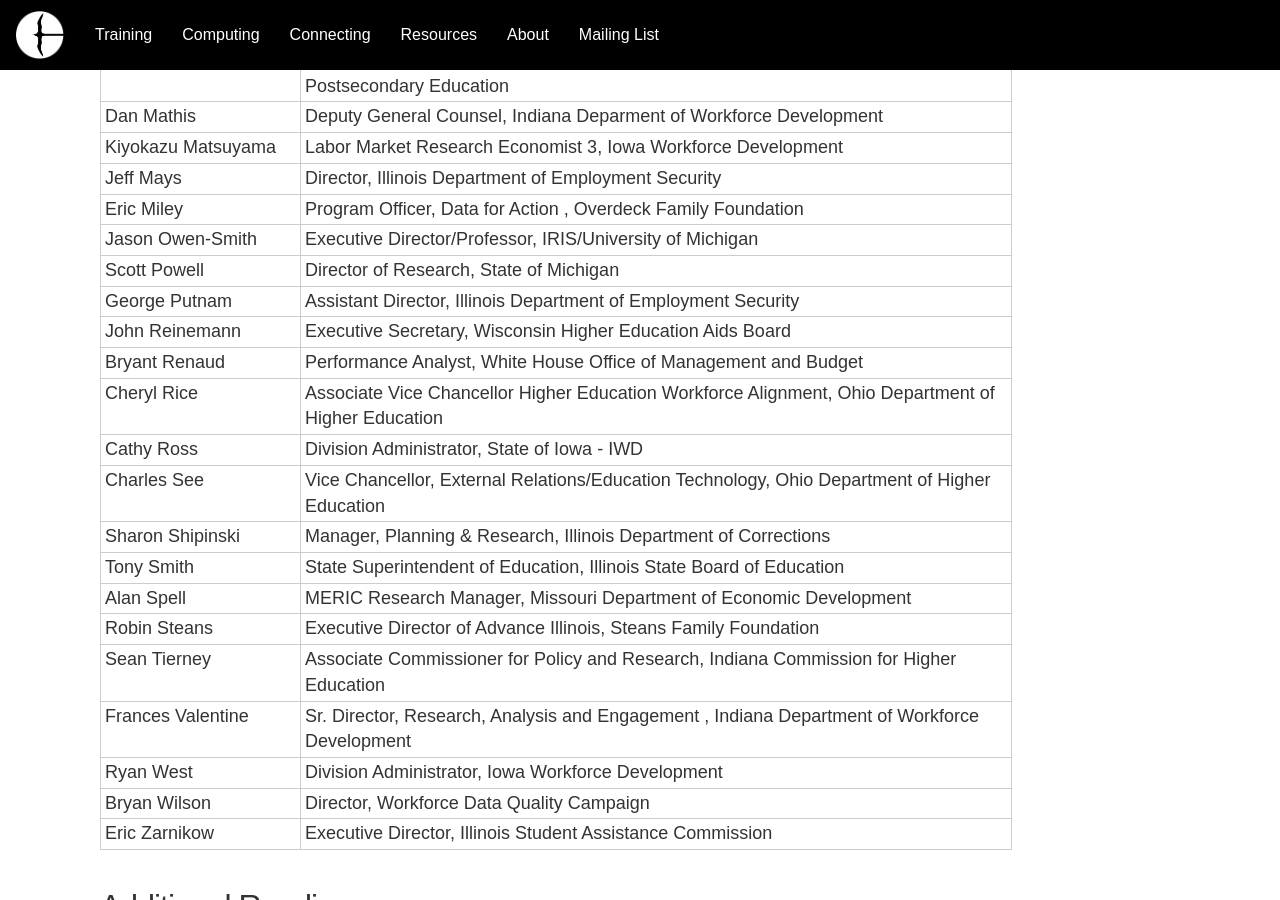
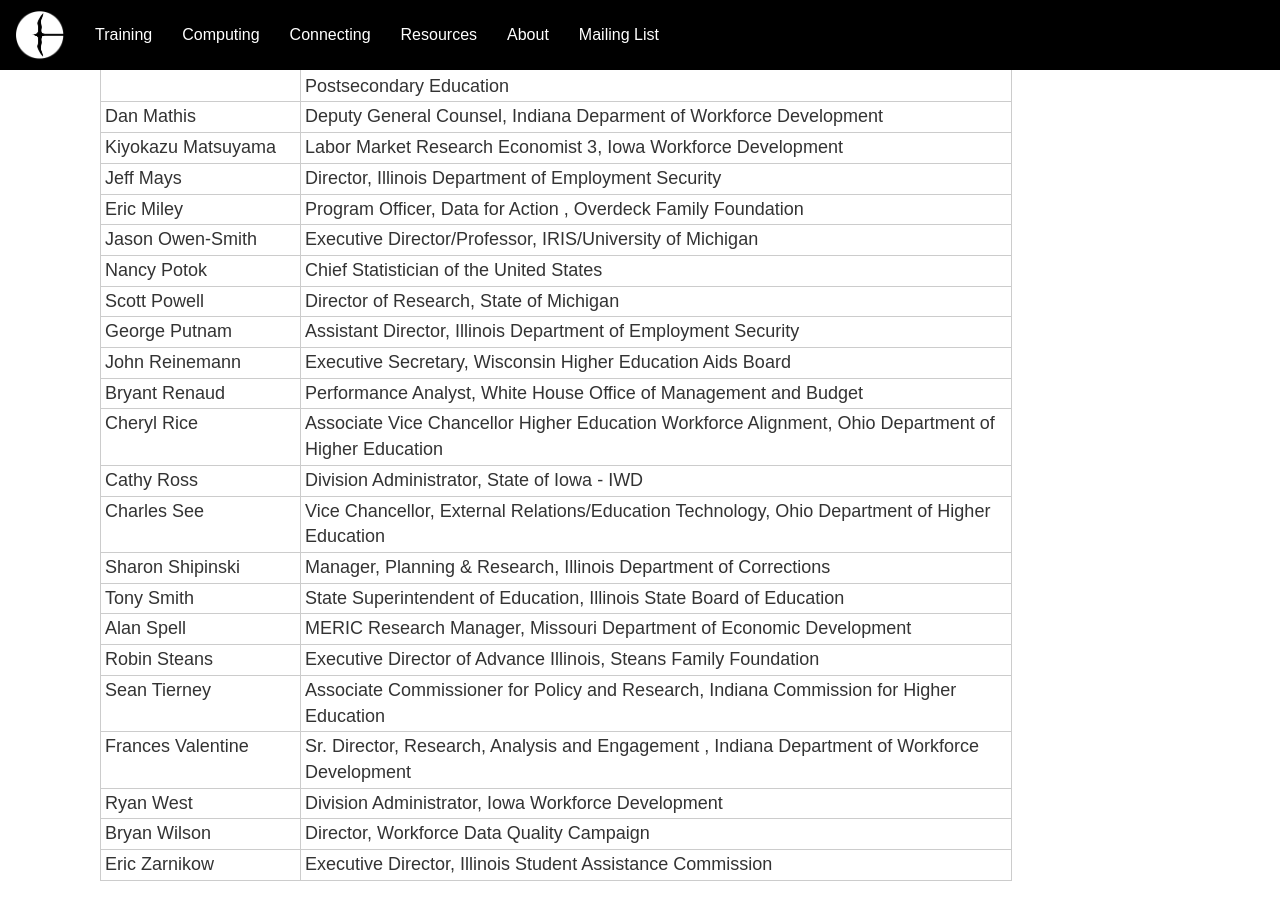
Before and after one commit to NYU-CI/coleridge, a Jekyll site: the page built from pages/workshop.html, in a window 1280 px wide and 900 px high, scrolled down 2558 px. Built offline with Jekyll 4.4.1, drawn with Linux system fonts in a browser that asks for light colours; nearby versions of some CDN libraries.

Commit message:
Added attendee

```diff
--- a/pages/workshop.html
+++ b/pages/workshop.html
@@ -238,6 +238,10 @@
         <td>Executive Director/Professor, IRIS/University of Michigan</td>
         </tr>
         <tr>
+        <td>Nancy Potok</td>
+        <td>Chief Statistician of the United States</td>
+        </tr>
+        <tr>
         <td>Scott Powell</td>
         <td>Director of Research, State of Michigan</td>
         </tr>
```
